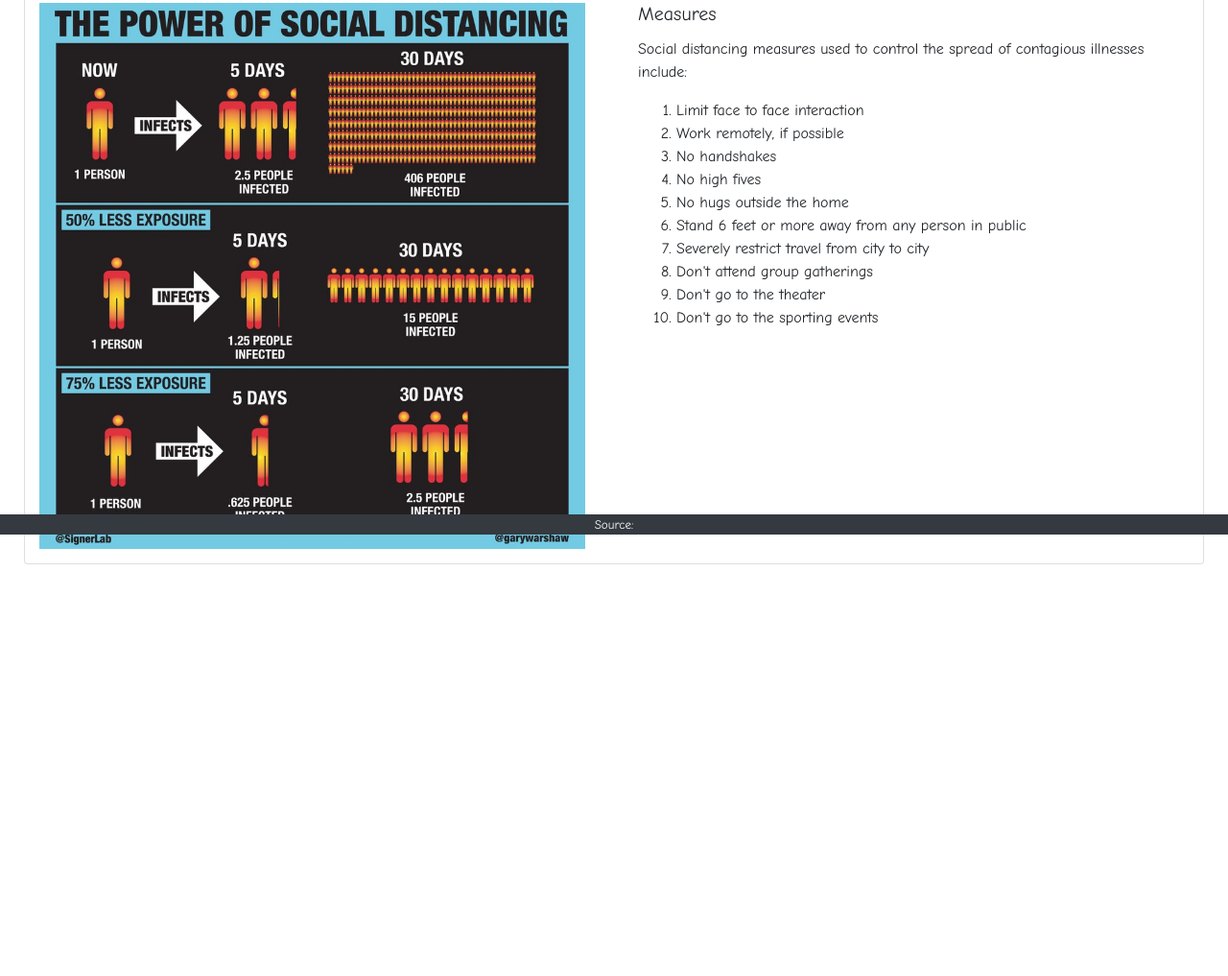
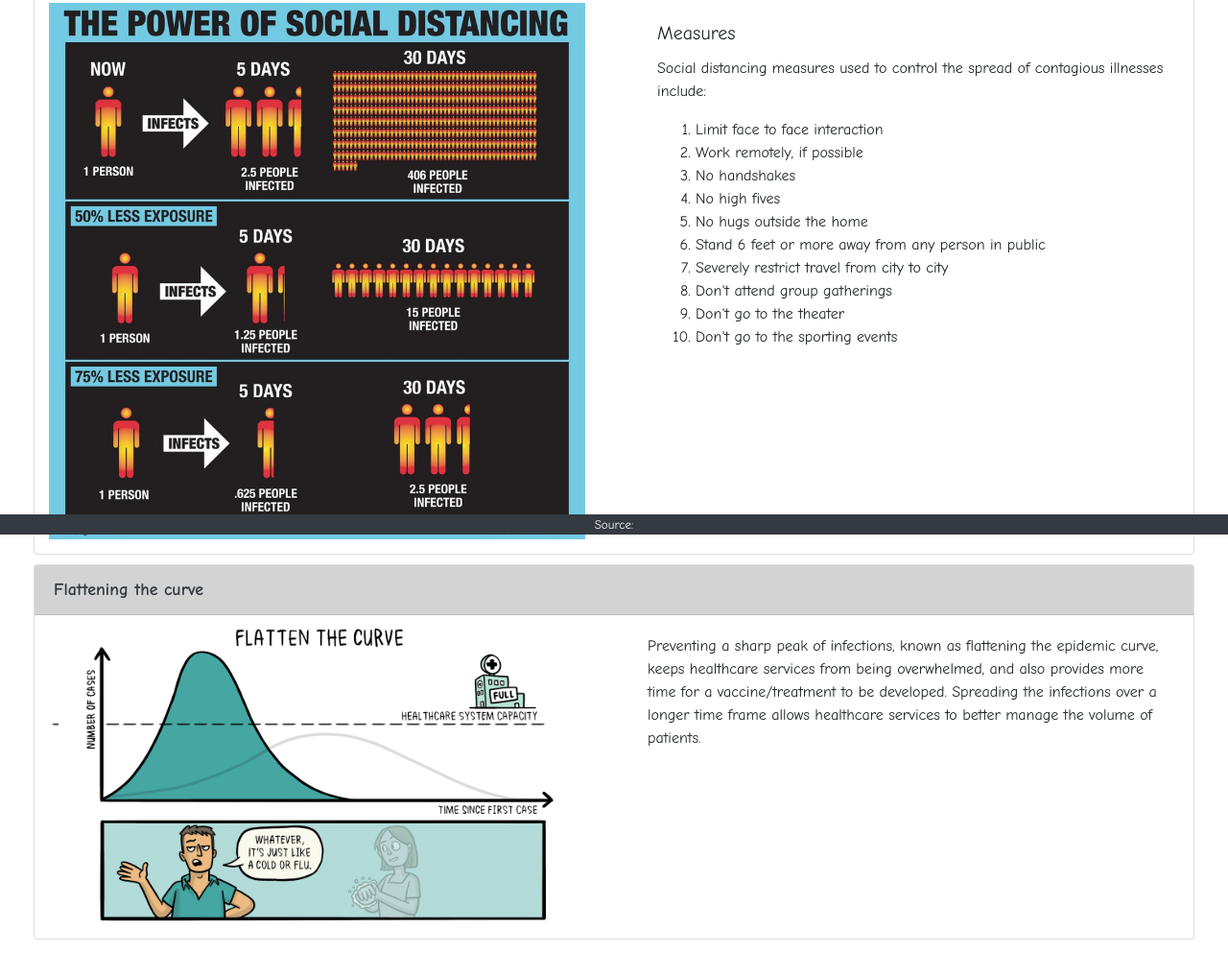
Before and after one commit to yogeshsingh101200/covid19, a plain HTML site: page stop.html in a window 1280 px wide. Shown: the part 243-1260 px from the top of the page at 96% size. Before the commit the page ends 896 px from the top, so only its background shows below. Drawn offline with nearby package versions, Linux system fonts and the light colour scheme.

Commit message:
added flattening the curve

```diff
--- a/stop.html
+++ b/stop.html
@@ -78,6 +78,7 @@
                 <img src="imgs/ETZviurUUAIS3-y.jpeg" class="card-img" alt="...">
             </div>
             <div id="measures" class="col-md-6">
+                <div class="card-body">
                     <h5 class="card-title">Measures</h5>
                     <p class="card-text">Social distancing measures used to control the spread of contagious illnesses include:</p>
                     <ol class="card-text">
@@ -95,6 +96,29 @@
                 </div>
             </div>
         </div>
+    </div>
+
+    <div class="card">
+        <div class="row">
+            <div class="col-12">
+                <div class="card-header">
+                    Flattening the curve
+                </div>
+            </div>
+        </div>
+        <div class="row">
+            <div class="col-md-6">
+                <img src="imgs/Covid-19-curves-graphic-social-v3.gif" class="card-img" alt="">
+            </div>
+            <div class="col-md-6">
+                <div class="card-body">
+                    <p class="card-text">
+                        Preventing a sharp peak of infections, known as flattening the epidemic curve, keeps healthcare services from being overwhelmed, and also provides more time for a vaccine/treatment to be developed. Spreading the infections over a longer time frame allows healthcare services to better manage the volume of patients.
+                    </p>
+                </div>
+            </div>
+        </div>
+    </div>
 
     <footer class="footer fixed-bottom">
         <div class="footer-container">
--- a/stop.scss
+++ b/stop.scss
@@ -6,6 +6,10 @@ body {
 
 $header-color: #343a40;
 $header-bg-color: lightgray;
+
+.card {
+    margin: 10px;
+}
 
 .card-header {
     color: $header-color;
```
Also changed, not shown: stop.css. Lines whose indentation alone changed are shown as unchanged.
